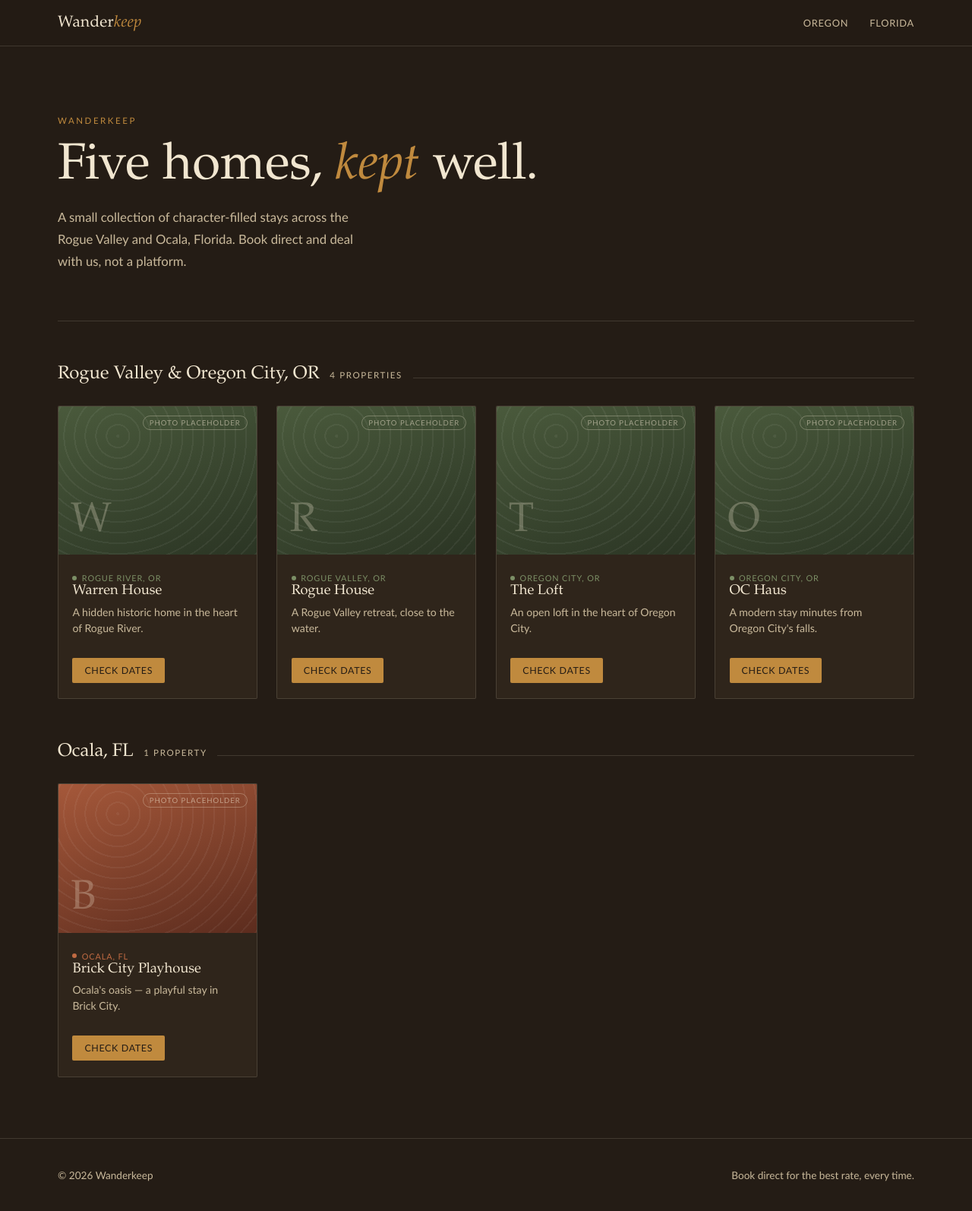
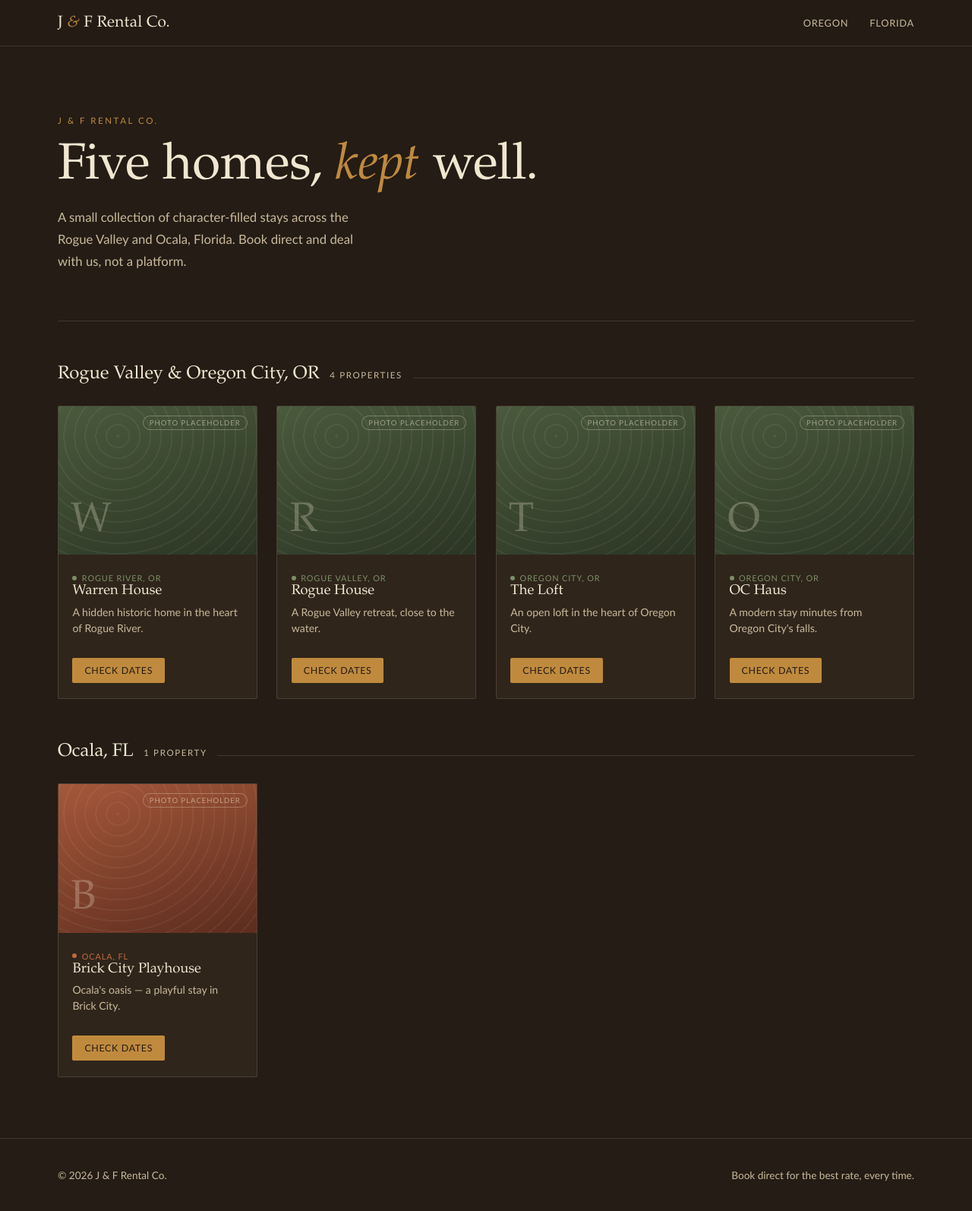
Before and after one commit to jmitsuominor-ux/vacation-rentals-direct-, a Next.js app: page / in a window 1280 px wide. Shown: the whole page at 76% size. Built offline with nearby package versions, Linux system fonts and the light colour scheme.

Commit message:
Rebrand placeholder copy to J & F Rental Co.
Domain is jandfrental.com — swap the "Wanderkeep" placeholder brand
used in the initial scaffold for the real business name across the
header, footer, homepage hero, and metadata.

```diff
--- a/app/layout.tsx
+++ b/app/layout.tsx
@@ -4,7 +4,7 @@ import { Footer } from "@/components/Footer";
 import "./globals.css";
 
 export const metadata: Metadata = {
-  title: "Wanderkeep — Book Direct",
+  title: "J & F Rental Co. — Book Direct",
   description: "Five kept homes across Oregon and Florida. Book direct.",
 };
 
--- a/app/page.tsx
+++ b/app/page.tsx
@@ -9,7 +9,7 @@ export default function HomePage() {
     <main>
       <div className="wrap">
         <section className="hero">
-          <p className="label">Wanderkeep</p>
+          <p className="label">J &amp; F Rental Co.</p>
           <h1>
             Five homes, <em>kept</em> well.
           </h1>
--- a/components/Footer.tsx
+++ b/components/Footer.tsx
@@ -2,7 +2,7 @@ export function Footer() {
   return (
     <footer className="site-footer">
       <div className="wrap">
-        <span>&copy; {new Date().getFullYear()} Wanderkeep</span>
+        <span>&copy; {new Date().getFullYear()} J &amp; F Rental Co.</span>
         <span>Book direct for the best rate, every time.</span>
       </div>
     </footer>
--- a/components/Header.tsx
+++ b/components/Header.tsx
@@ -5,7 +5,7 @@ export function Header() {
     <header className="site-header">
       <div className="wrap">
         <Link href="/" className="brand">
-          Wander<em>keep</em>
+          J <em>&amp;</em> F Rental Co.
         </Link>
         <nav className="site-nav">
           <Link href="/#oregon">Oregon</Link>
```
Also changed, not shown: 1 other file (tests, documents, lock files or other folders).
